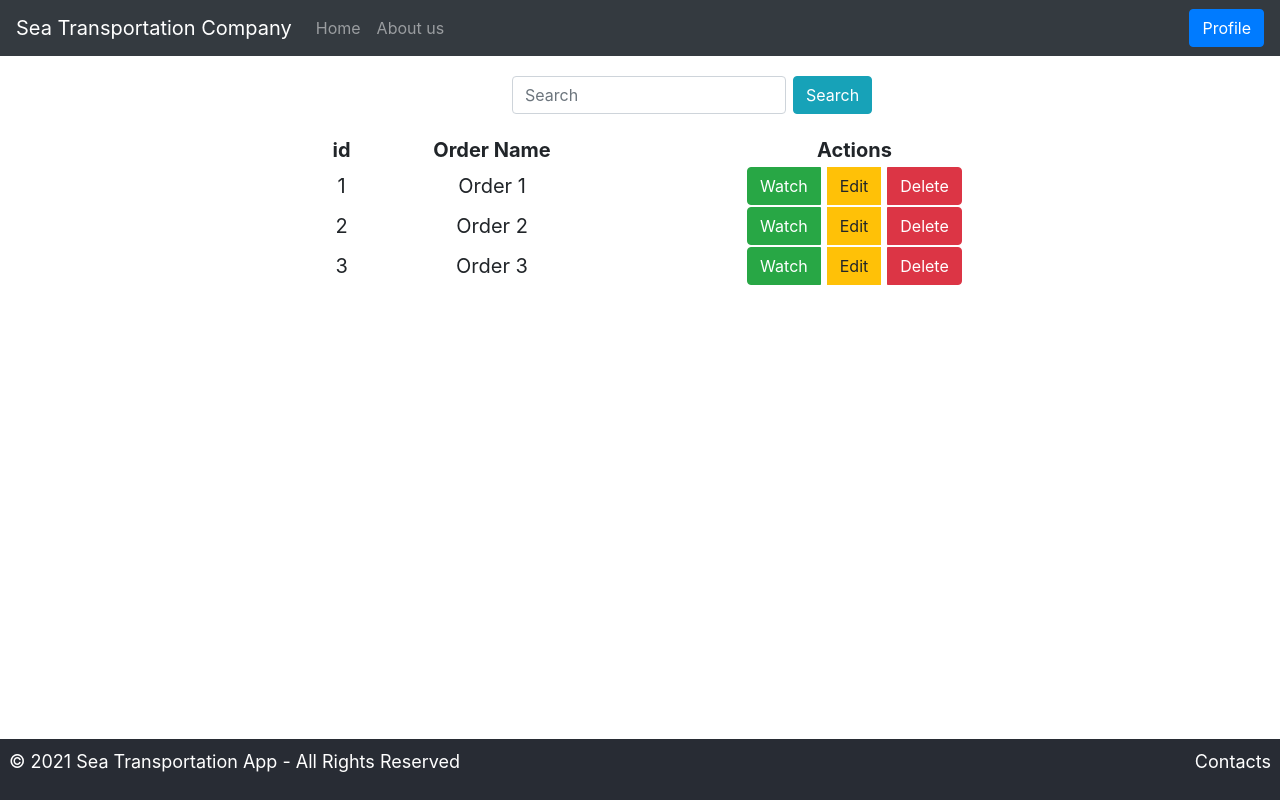
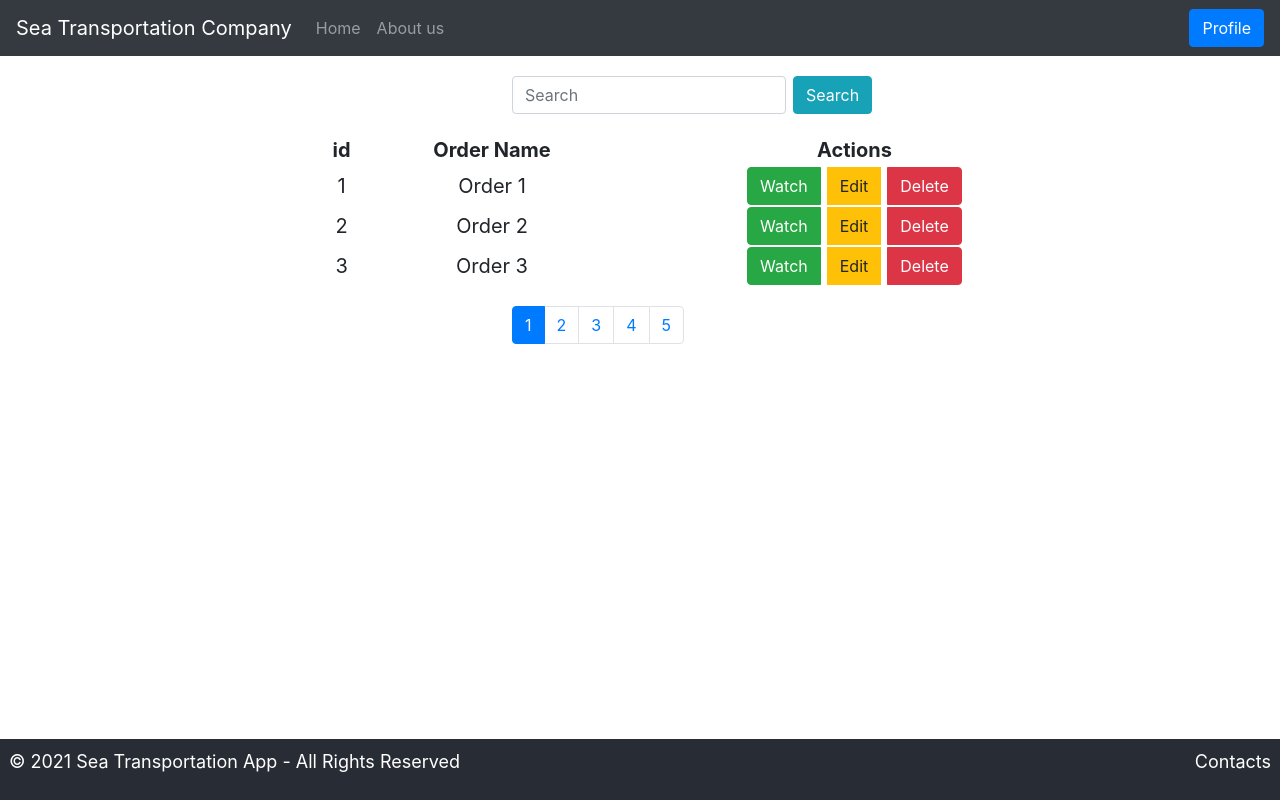
Before and after one commit to MyStoryWithoutYou/sea_transportation_app, a React (Create React App) app in the folder sea_transport_app/: page / in a window 1280 px wide. Built offline with nearby package versions, Linux system fonts and the light colour scheme.

Commit message:
added pagination bar

```diff
--- a/sea_transport_app/src/App.css
+++ b/sea_transport_app/src/App.css
@@ -88,9 +88,14 @@
 .searchBar{
   margin-left:40%;
   margin-bottom:20px;
-  margin-top:20px
+  margin-top:20px;
 }
 
 .searchButton{
   margin-left:7px;
 }
+
+.paginationBar{
+  margin-left:40%;
+  margin-top:20px;
+}
--- /dev/null
+++ b/sea_transport_app/src/Components/PaginationBar.js
@@ -0,0 +1,23 @@
+import React from 'react';
+import { Pagination } from 'react-bootstrap';
+
+let active = 1;
+let items = [];
+for (let number = 1; number <= 5; number++) {
+  items.push(
+    <Pagination.Item key={number} active={number === active}>
+      {number}
+    </Pagination.Item>,
+  );
+}
+
+const PaginationBar = () => {
+    return(
+        <div>
+            <Pagination className="paginationBar">{items}</Pagination>
+            <br />
+        </div>
+    );
+}
+
+export default PaginationBar;
--- a/sea_transport_app/src/Pages/Home.js
+++ b/sea_transport_app/src/Pages/Home.js
@@ -2,12 +2,14 @@ import React from "react";
 
 import SearchBar from '../Components/SearchBar';
 import OrderTable from '../Components/OrderTable';
+import PaginationBar from '../Components/PaginationBar';
 
 const Home = () => {
     return(
         <div align="center">
             <SearchBar />
             <OrderTable />
+            <PaginationBar />
         </div>
     )
 }
```
Also changed, not shown: sea_transport_app/src/orders.json (added, +25 -0 lines).
